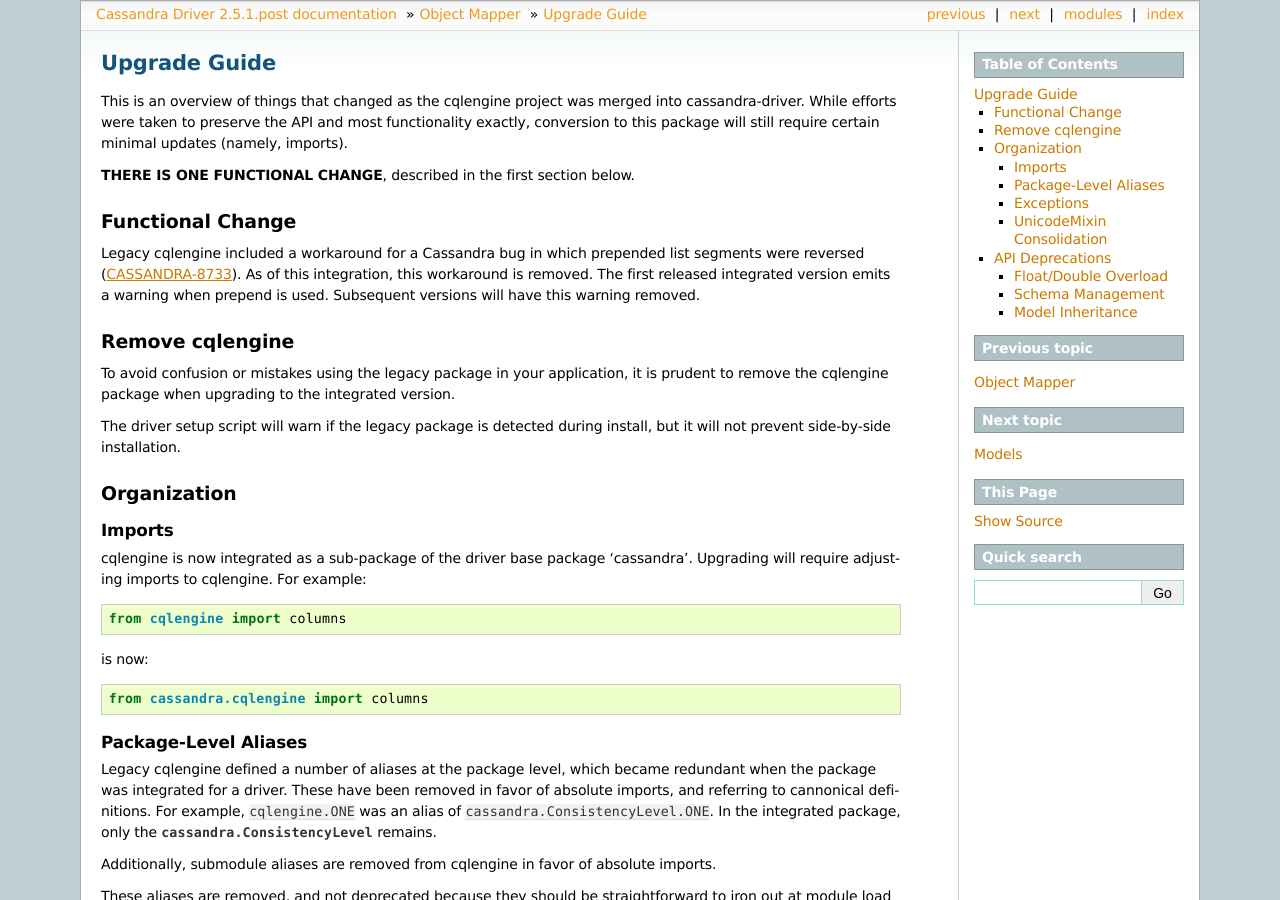
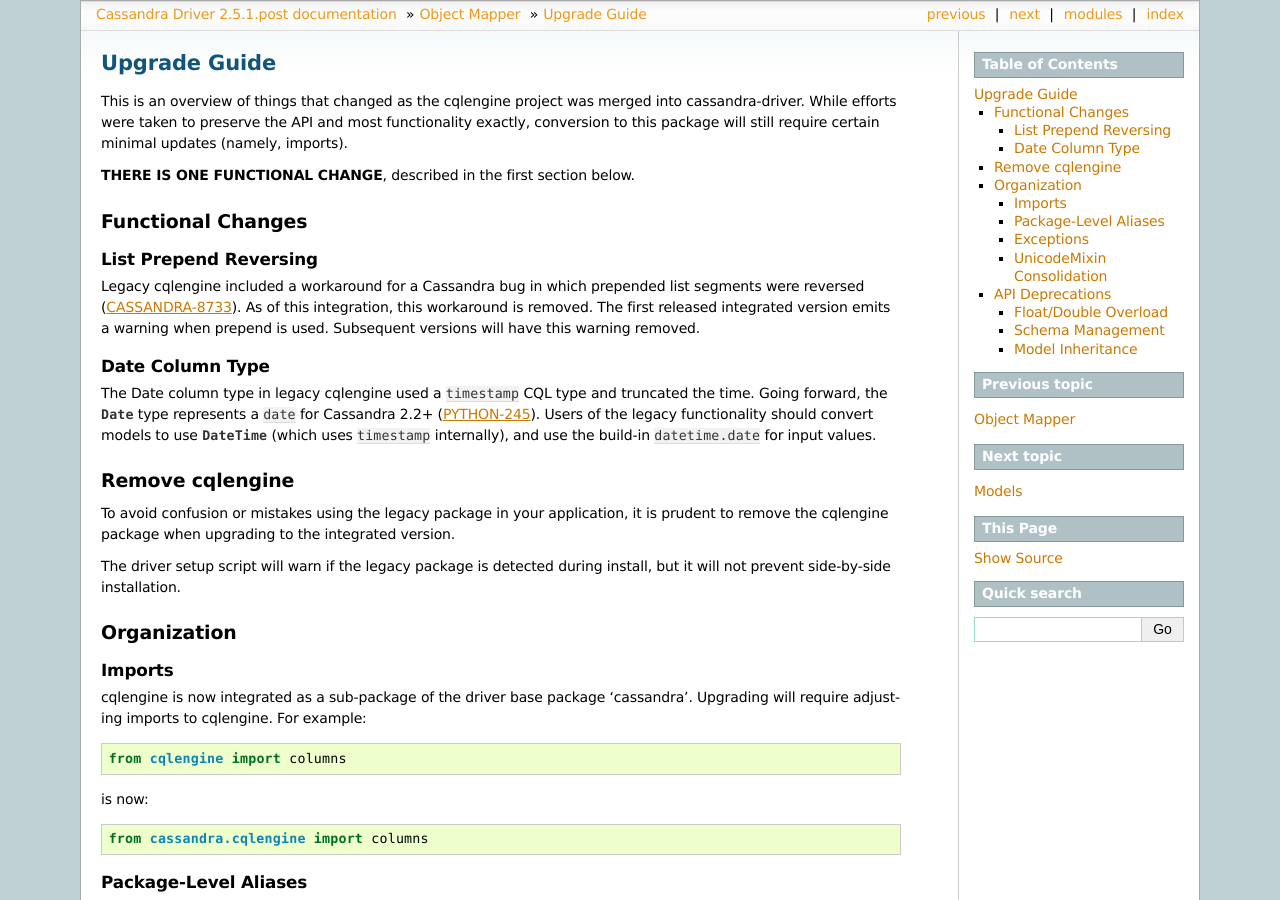
Before and after one commit to datastax/python-driver, a Sphinx documentation site: the page built from docs/cqlengine/upgrade_guide.rst, in a window 1280 px wide and 900 px high. Built offline with Sphinx 7.4.7, drawn with Linux system fonts in a browser that asks for light colours; pages that are not in the unit, such as notebooks, are missing from menus.

Commit message:
cqle: Note about Date type in upgrade guide

```diff
--- a/docs/api/cassandra/cqlengine/columns.rst
+++ b/docs/api/cassandra/cqlengine/columns.rst
@@ -52,7 +52,7 @@
 
 .. autoclass:: Counter
 
-.. autoclass:: Date
+.. autoclass:: Date(**kwargs)
 
 .. autoclass:: DateTime(**kwargs)
 
--- a/docs/cqlengine/upgrade_guide.rst
+++ b/docs/cqlengine/upgrade_guide.rst
@@ -8,12 +8,22 @@
 
 **THERE IS ONE FUNCTIONAL CHANGE**, described in the first section below.
 
-Functional Change
-=================
+Functional Changes
+==================
+List Prepend Reversing
+----------------------
 Legacy cqlengine included a workaround for a Cassandra bug in which prepended list segments were
 reversed (`CASSANDRA-8733 <https://issues.apache.org/jira/browse/CASSANDRA-8733>`_). As of
 this integration, this workaround is removed. The first released integrated version emits
 a warning when prepend is used. Subsequent versions will have this warning removed.
+
+Date Column Type
+----------------
+The Date column type in legacy cqlengine used a ``timestamp`` CQL type and truncated the time.
+Going forward, the :class:`~.columns.Date` type represents a ``date`` for Cassandra 2.2+
+(`PYTHON-245 <https://datastax-oss.atlassian.net/browse/PYTHON-245>`_).
+Users of the legacy functionality should convert models to use :class:`~.columns.DateTime` (which
+uses ``timestamp`` internally), and use the build-in ``datetime.date`` for input values.
 
 Remove cqlengine
 ================
```
